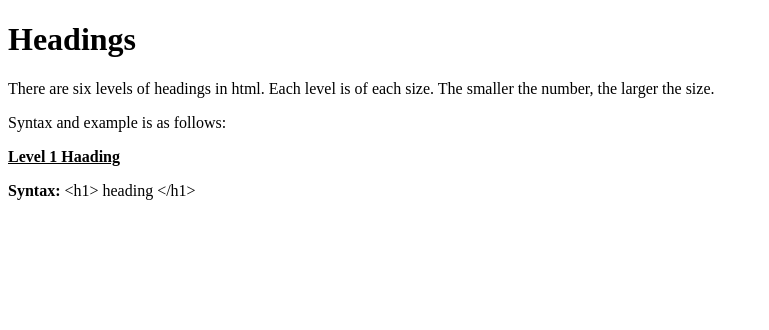
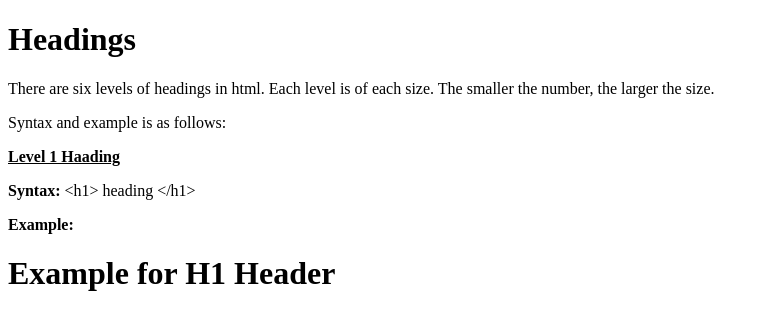
Before and after one commit to RandomGameCoder/Arcade, a plain HTML site: page headings.html in a window 1280 px wide. Shown: the whole page, without its empty margins (0-769 px from the left). Drawn offline with Linux system fonts and the light colour scheme.

Commit message:
updates in headers

```diff
--- a/headings.html
+++ b/headings.html
@@ -10,5 +10,6 @@
         <p>Syntax and example is as follows: </p>
         <p><u><b>Level 1 Haading</b></u></p>
         <p><b>Syntax: </b> &lt;h1&gt; heading &lt;/h1&gt; </p>
+        <p><b>Example: </b><h1>Example for H1 Header</h1></p>
     </body>
 </html>
```
